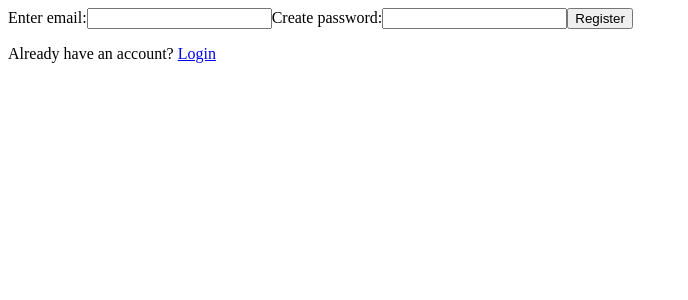
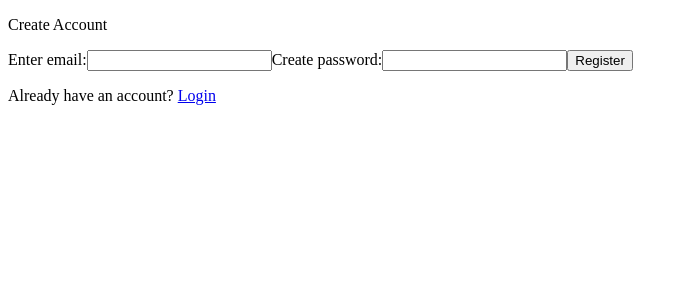
Before and after one commit to mortensenm1205/node-login, a React (Create React App) app in the folder client/: page /register in a window 1280 px wide. Shown: the top 300 px of the page, without its empty margins (0-688 px from the left). Built offline with nearby package versions, Linux system fonts and the light colour scheme.

Commit message:
jsx changes for register comp, and some more for login

```diff
--- a/client/src/app/Login/index.js
+++ b/client/src/app/Login/index.js
@@ -55,7 +55,7 @@ class LoginContainer extends Component {
                 <form onSubmit={this.submit}>
                     <input type="text" name="email" onChange={this.change} value={email} placeholder="Email" />
                     <input type="password" name="password" onChange={this.change} value={password} placeholder="Password" />
-                    <button>Login</button>
+                    <button>Log in</button>
                 </form>
                 <div>
                     {errors.data && errors.data.code === "blankEmail" && <div>{errors.data.message}</div>}
--- a/client/src/app/Register/index.js
+++ b/client/src/app/Register/index.js
@@ -51,6 +51,7 @@ class RegisterContainer extends Component {
         const { errors } = this.state;
         return(
             <div>
+                <p>Create Account</p>
                 <form onSubmit={this.submit}>
                     <label>
                         Enter email:
@@ -61,12 +62,12 @@ class RegisterContainer extends Component {
                         <input type="password" name="password" onChange={this.change} value={password} />
                     </label>
                     <button>Register</button>
-                    <p>Already have an account? <Link to='/login'>Login</Link></p>
                 </form>
                 <div>
                     {errors.data && errors.data.code === 'email' && <div>{errors.data.message}</div>}
                     {errors.data && errors.data.code === 'password' && <div>{errors.data.message}</div>}
                 </div>
+                <p>Already have an account? <Link to='/login'>Login</Link></p>
             </div>
         )
     }
```
